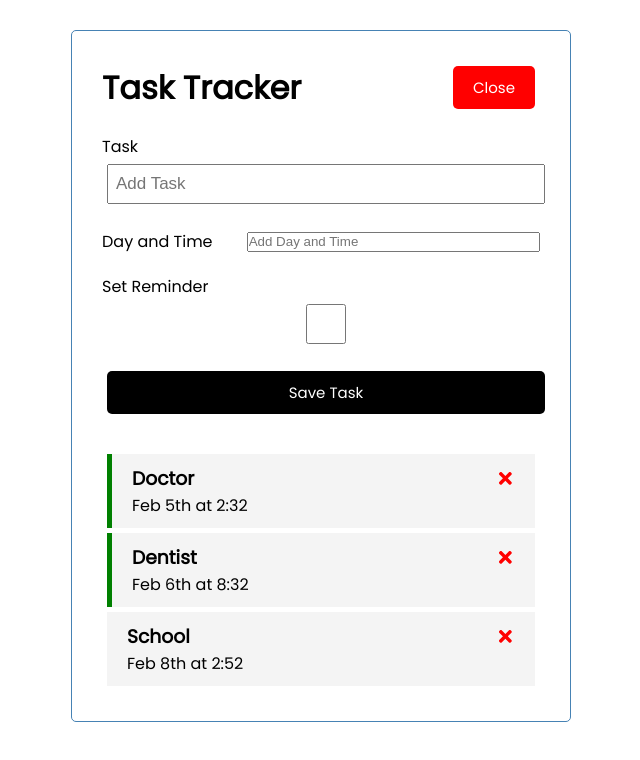
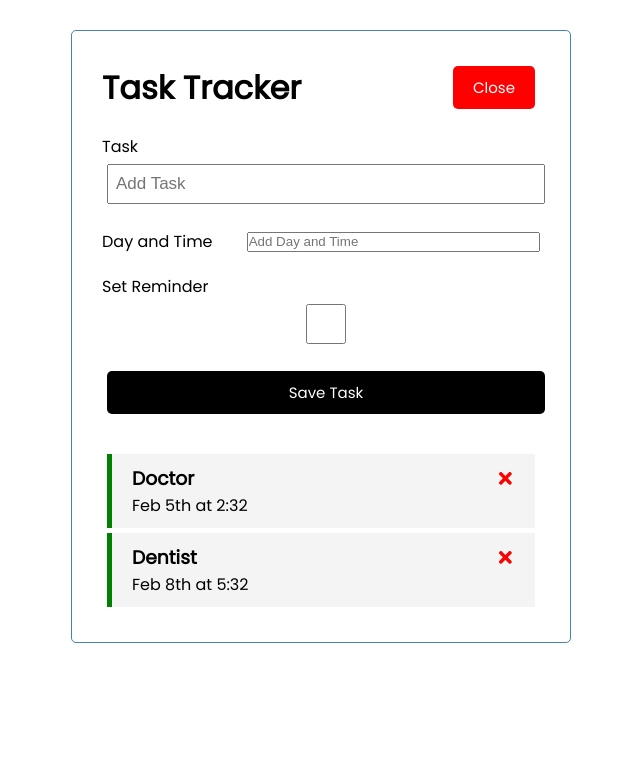
Before and after one commit to andyf016/react-task-tracker, a React (Create React App) app: page / in a window 1280 px wide. Shown: the top 760 px of the page, without its empty margins (319-959 px from the left). Built offline with nearby package versions, Linux system fonts and the light colour scheme; data requests are answered from the project's data file.

Commit message:
fetch tasks from backend

```diff
--- /dev/null
+++ b/db.json
@@ -0,0 +1,16 @@
+{
+"tasks": [
+  {
+    "id": 1,
+    "text": "Doctor",
+    "day": "Feb 5th at 2:32",
+    "reminder": true
+  },
+  {
+    "id": 2,
+    "text": "Dentist",
+    "day": "Feb 8th at 5:32",
+    "reminder": true
+  }
+]
+}
--- a/package.json
+++ b/package.json
@@ -6,6 +6,7 @@
     "@testing-library/jest-dom": "^5.11.9",
     "@testing-library/react": "^11.2.5",
     "@testing-library/user-event": "^12.6.3",
+    "json-server": "^0.16.3",
     "react": "^17.0.1",
     "react-dom": "^17.0.1",
     "react-icons": "^4.1.0",
@@ -16,7 +17,8 @@
     "start": "react-scripts start",
     "build": "react-scripts build",
     "test": "react-scripts test",
-    "eject": "react-scripts eject"
+    "eject": "react-scripts eject",
+    "server": "json-server --watch --port 5000 db.json"
   },
   "eslintConfig": {
     "extends": [
--- a/src/App.js
+++ b/src/App.js
@@ -1,29 +1,25 @@
-import {useState} from 'react'
+import {useState, useEffect} from 'react'
 import Header from './components/Header'
 import Tasks from './components/Tasks'
 import AddTask from './components/AddTask'
 function App() {
   const [showAddTask, setShowAddTask] = useState(true)
-  const [tasks, setTasks] = useState([
-    {
-      id: 1,
-      text: 'Doctor',
-      day: 'Feb 5th at 2:32',
-      reminder: true
-    },
-    {
-      id: 2,
-      text: 'Dentist',
-      day: 'Feb 6th at 8:32',
-      reminder: true
-    },
-    {
-      id: 3,
-      text: 'School',
-      day: 'Feb 8th at 2:52',
-      reminder: false
+  const [tasks, setTasks] = useState([])
+
+  useEffect(() => {
+    const getTasks = async () => {
+      const tasksFromServer = await fetchTasks()
+      setTasks(tasksFromServer)
     }
-  ])
+    getTasks()
+  }, [])
+
+//Fetch Tasks
+const fetchTasks = async () => {
+  const res = await fetch('http://localhost:5000/tasks')
+  const data = await res.json()
+  return data
+}
 
 // Add Task
 const addTask = (task) => {
```
Also changed, not shown: 2 other files (tests, documents, lock files or other folders).
